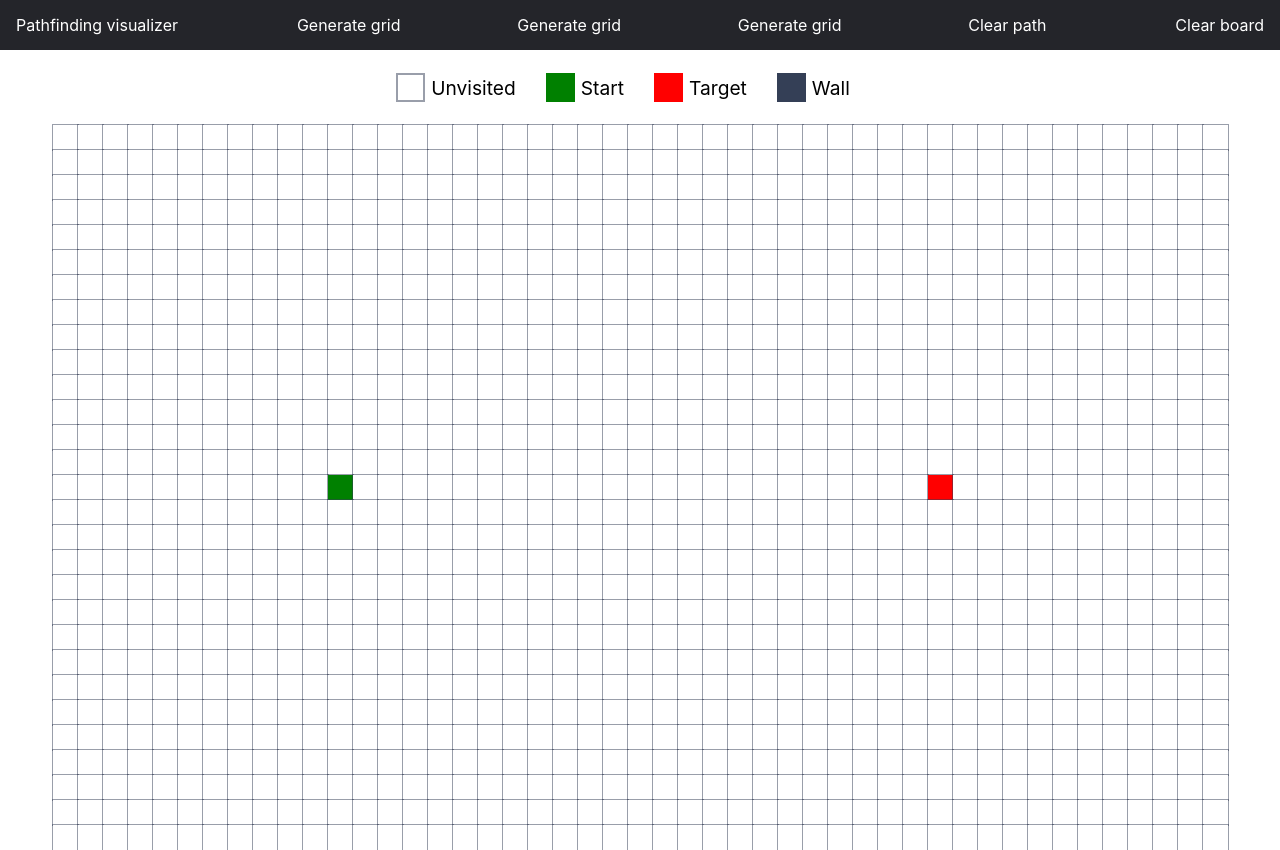
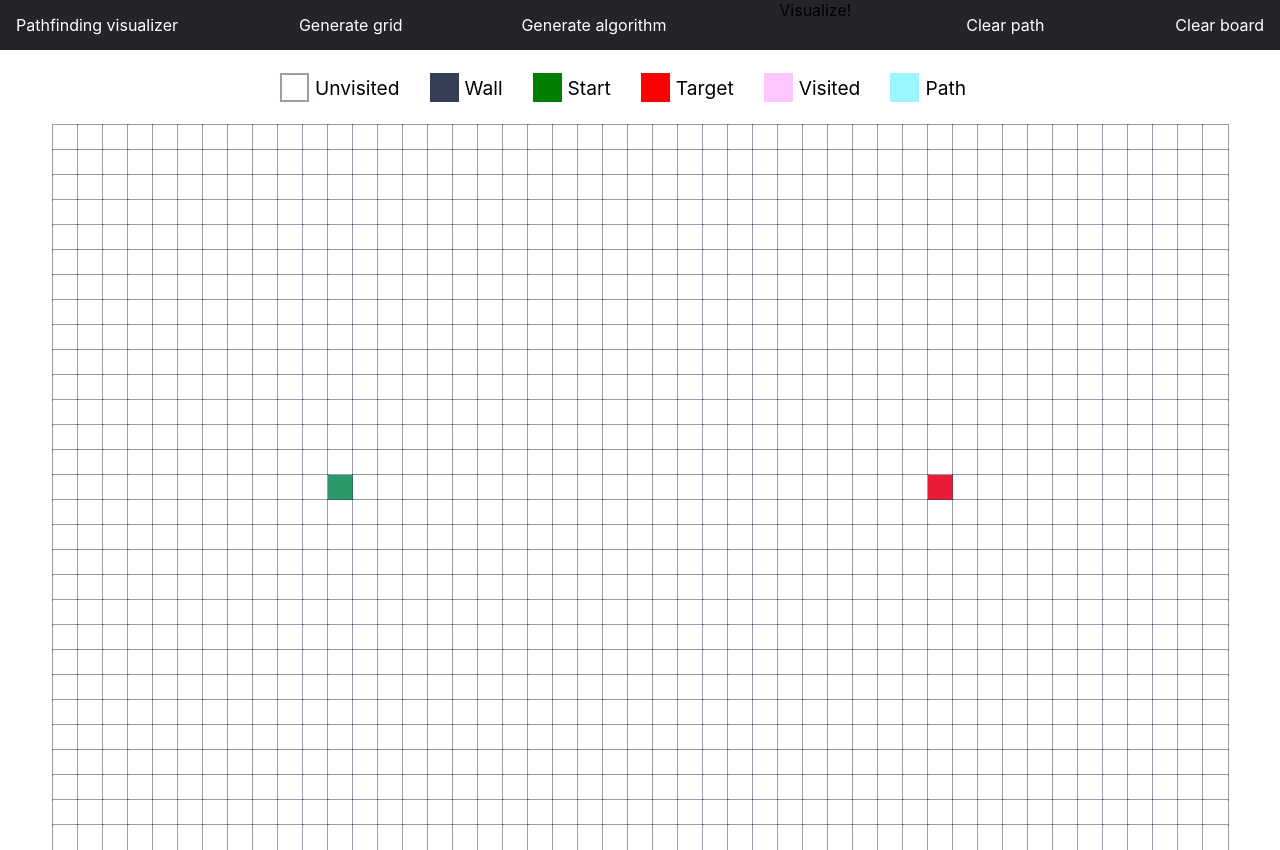
Before and after one commit to AliceHincu/Pathfinding-visualizer-react, a React (Create React App) app: page / in a window 1280 px wide. Built offline with nearby package versions, Linux system fonts and the light colour scheme.

Commit message:
implemented dfs

```diff
--- a/src/components/board/Node.css
+++ b/src/components/board/Node.css
@@ -11,7 +11,7 @@
 
 .visited-node {
   animation-name: visitedNodeAnimation;
-  animation-duration: 0.3s;
+  animation-duration: 0.6s;
   animation-timing-function: ease-out;
   animation-delay: 0;
   animation-iteration-count: 1;
@@ -20,8 +20,6 @@
 }
 
 .path-node {
-  background-color: blue;
-
   animation-name: pathNodeAnimation;
   animation-duration: 0.3s;
   animation-timing-function: ease-out;
@@ -32,12 +30,12 @@
 }
 
 .start-node{
-    background-color: green;
+    background-color: #2c9968;
     cursor: pointer;
 }
 
 .target-node {
-    background-color: red;
+    background-color: #ec1c38;
     cursor: pointer;
 }
 
@@ -79,27 +77,15 @@
     border-radius: 100%;
   }
 
-  /* 12% {
-    background-color: #ffd6a5;
-  } */
-
-  24% {
+  15% {
     background-color: #fdffb6;
   }
 
-  /* 36% {
-    background-color: #caffbf;
-  } */
-
-  48% {
+  30% {
     background-color: #9bf6ff;
   }
 
-  /* 60% {
-    background-color: #a0c4ff;
-  } */
-
-  75% {
+  85% {
     transform: scale(1.2);
     background-color: #bdb2ff;
   }
@@ -113,21 +99,21 @@
 @keyframes pathNodeAnimation {
   0% {
     transform: scale(.3);
-    background-color: #250744;
+    background-color: #150c4d;
     border-radius: 100%;
   }
 
   50% {
-    background-color: #8c1bab;
+    background-color: #2a4dc1;
   }
 
   75% {
     transform: scale(1.2);
-    background-color: #eb7195;
+    background-color: #5698e2;
   }
 
   100% {
     transform: scale(1.0);
-    background-color: #f6db72;
+    background-color: #9bf6ff;
   }
 }
--- a/src/components/board/Node.tsx
+++ b/src/components/board/Node.tsx
@@ -100,8 +100,8 @@ const Node = ({ node }: NodeProps) => {
     <div
       className={`node ${nodeType}`}
       style={{ width: `${SQUARE_SIZE}px`, height: `${SQUARE_SIZE}px` }}
-      // onMouseDown={onMouseDownHandler}
-      // onMouseEnter={onMouseEnterHandler}
+      onMouseDown={onMouseDownHandler}
+      onMouseEnter={onMouseEnterHandler}
     ></div>
   );
 };
--- a/src/components/legend/Legend.css
+++ b/src/components/legend/Legend.css
@@ -54,6 +54,30 @@
     padding-right: 0px;
 }
 
+.column-container .visited-node{
+    background-color: #ffc6ff;
+    border: none;
+    outline: 2px solid #ffc6ff;
+    margin-right: 0.5rem;
+    cursor: pointer;
+
+    text-align: center;
+    padding-left: 0px;
+    padding-right: 0px;
+}
+
+.column-container .path-node{
+    background-color: #9bf6ff;
+    border: none;
+    outline: 2px solid #9bf6ff;
+    margin-right: 0.5rem;
+    cursor: pointer;
+
+    text-align: center;
+    padding-left: 0px;
+    padding-right: 0px;
+}
+
 .column-container > p{
     text-align: left;
     font-size: 1.2rem;
--- a/src/components/legend/Legend.tsx
+++ b/src/components/legend/Legend.tsx
@@ -1,5 +1,5 @@
 import { LEGEND_HEIGHT } from '../../constants/dimensions'
-import { START, TARGET, UNVISITED, WALL } from '../../constants/node-types';
+import { PATH, START, TARGET, UNVISITED, VISITED, WALL } from '../../constants/node-types';
 import { useAppDispatch } from '../../redux-features/hooks';
 import { changeType } from '../../redux-features/nodeSlice';
 import LegendNode from './Legend-node';
@@ -9,18 +9,18 @@ const Legend = () => {
     const dispatch = useAppDispatch();
 
     const updateNodeType = (type: string) => {
-      if(type !== 'start-node' && type !== 'target-node'){
         dispatch(changeType(type))
-      }
     }
 
     return (
       <div>
         <div className='legend-container' style={{height:`${LEGEND_HEIGHT}px`}}>
           <LegendNode title='Unvisited' classNameNode={UNVISITED} updateCallbackFunction={(type) => updateNodeType(type)}></LegendNode>
-          <LegendNode title='Start' classNameNode={START} updateCallbackFunction={(type) => updateNodeType(type)}></LegendNode>
-          <LegendNode title='Target' classNameNode={TARGET} updateCallbackFunction={(type) => updateNodeType(type)}></LegendNode>
           <LegendNode title='Wall' classNameNode={WALL} updateCallbackFunction={(type) => updateNodeType(type)}></LegendNode>
+          <LegendNode title='Start' classNameNode={START} updateCallbackFunction={() => {}}></LegendNode>
+          <LegendNode title='Target' classNameNode={TARGET} updateCallbackFunction={() => {}}></LegendNode>
+          <LegendNode title='Visited' classNameNode={VISITED} updateCallbackFunction={() => {}}></LegendNode>
+          <LegendNode title='Path' classNameNode={PATH} updateCallbackFunction={() => {}}></LegendNode>
           {/* add weight here */}
         </div>
       </div>
--- a/src/components/nav-menu/Nav-menu.tsx
+++ b/src/components/nav-menu/Nav-menu.tsx
@@ -1,3 +1,4 @@
+import { useEffect, useState } from "react";
 import {
   ANIMATION_MAZE_TIME,
   ANIMATION_PATH_NODE_TIME,
@@ -19,12 +20,15 @@ import {
   selectTargetCoords,
   setGrid,
   setNode,
+  setWallNode,
 } from "../../redux-features/boardSlice";
 import { useAppDispatch, useAppSelector } from "../../redux-features/hooks";
 import { randomMaze } from "../../utils/generation-maze/RandomMaze";
 import { recursiveDivisionMaze } from "../../utils/generation-maze/RecursiveDivisionMaze";
-import { generateInitalGrid, NodeInterface } from "../../utils/GridUtils";
+import { generateGridWithoutPath, generateInitalGrid, NodeInterface } from "../../utils/GridUtils";
 import { bfs, SolutionBFS } from "../../utils/pathfinding-algorithms/bfs";
+import DFS_Algo, { SolutionDFS } from "../../utils/pathfinding-algorithms/dfs";
+// import { DFS, SolutionDFS } from "../../utils/pathfinding-algorithms/dfs";
 import "./Nav-menu.css";
 
 const NavMenu = () => {
@@ -32,22 +36,37 @@ const NavMenu = () => {
   const startCoords = useAppSelector(selectStartCoords);
   const targetCoords = useAppSelector(selectTargetCoords);
   const dispatch = useAppDispatch();
+  const [selectedAlgorithm, setSelectedAlgorithm] = useState('');
 
   const undoWallsStartTarget = () => {
     //Make isWall prop false for start and target once the algorithm started
     const newStartNode = {
-      ...grid[startCoords.row][startCoords.col],
+      row: startCoords.row,
+      col: startCoords.col,
       isWall: false
     }
     const newTargetNode = {
-      ...grid[targetCoords.row][targetCoords.col],
+      row: targetCoords.row,
+      col: targetCoords.col,
       isWall: false
     }
-    dispatch(setNode(newStartNode))
-    dispatch(setNode(newTargetNode))
+    dispatch(setWallNode(newStartNode))
+    dispatch(setWallNode(newTargetNode))
   }
 
-  const clearPath = () => {};
+  // useEffect(() => {
+  //   console.log(grid)
+  // }, [grid])
+
+
+  const updateSelectedAlgorithm = (algorithm: string) => {
+    setSelectedAlgorithm(algorithm)
+    undoWallsStartTarget();
+  }
+
+  const clearPath = () => {
+    dispatch(setGrid(generateGridWithoutPath(grid)));
+  };
 
   const clearBoard = () => {
     dispatch(setGrid(generateInitalGrid()));
@@ -72,7 +91,7 @@ const NavMenu = () => {
 
   const animatePath = (path: NodeCoords[]) => {
     let i=0;
-    let interval = setInterval(() => { //setInterval because setTimeout causes lag.
+    let interval = setInterval(() => {
       const newNode = {
         ...grid[path[i].row][path[i].col],
         isPath: true,
@@ -87,9 +106,9 @@ const NavMenu = () => {
     }, ANIMATION_PATH_NODE_TIME)
   };
 
-  const animateVisitedNodes = (queue: NodeCoords[][], path: NodeCoords[]) => {
+  const animateVisitedNodes2D = (queue: NodeCoords[][], path: NodeCoords[]) => {
     let i=0;
-    let interval = setInterval(() => { //setInterval because setTimeout causes lag.
+    let interval = setInterval(() => {
       for(let j=0; j<queue[i].length;j++){
         const newNode = {
           ...grid[queue[i][j].row][queue[i][j].col],
@@ -105,6 +124,25 @@ const NavMenu = () => {
 
       i++;
     }, ANIMATION_VISITED_NODE_TIME)
+  };
+
+  const animateVisitedNodes1D = (stack: NodeCoords[], path: NodeCoords[]) => {
+    let i=0;
+    let interval = setInterval(() => { //setInterval because setTimeout causes lag.
+      const newNode = {
+        ...grid[stack[i].row][stack[i].col],
+        isVisited: true,
+      };
+
+      dispatch(setNode(newNode));
+
+      if(i==stack.length-1){
+        clearInterval(interval)
+        animatePath(path)
+      }
+
+      i++;
+    }, ANIMATION_VISITED_NODE_TIME*2)
   };
 
   const generateWalls = (generationAlgorithm: string) => {
@@ -123,34 +161,23 @@ const NavMenu = () => {
     animateMaze(queue);
   };
 
-  const runAlgorithm = (pathfindingAlgorithm: string) => {
-    undoWallsStartTarget();
-    switch (pathfindingAlgorithm) {
+  const runAlgorithm = () => {
+    switch (selectedAlgorithm) {
       case BFS:
-        const sol: SolutionBFS = bfs(grid, [startCoords.row, startCoords.col], [targetCoords.row, targetCoords.col]);
-        animateVisitedNodes(sol.queueVisitedAnimated, sol.path);
+        const solBsf: SolutionBFS = bfs(grid, [startCoords.row, startCoords.col], [targetCoords.row, targetCoords.col]);
+        animateVisitedNodes2D(solBsf.queueVisitedAnimated, solBsf.path);
+        break;
+      case DFS:
+        const solDfs:SolutionDFS|undefined = new DFS_Algo(grid, [startCoords.row, startCoords.col], [targetCoords.row, targetCoords.col]).run();
+        console.log(solDfs);
+        animateVisitedNodes1D(solDfs.queueVisitedAnimated, solDfs.path)
+        break;
     }
   };
 
   return (
     <div className="nav-bar">
       <div className="nav-bar-item">Pathfinding visualizer</div>
-
-      <div className="dropdown">
-        <button className="dropbtn">
-          Generate grid
-          <i
-            className="fa fa-caret-down"
-            style={{ margin: `0 0 0 0.5rem` }}
-          ></i>
-        </button>
-        <div className="dropdown-content">
-          <div onClick={() => generateWalls(RECURSIVE_DIVISON)}>
-            Recursive Division
-          </div>
-          <div onClick={() => generateWalls(RANDOM)}>Random</div>
-        </div>
-      </div>
 
       <div className="dropdown">
         <button className="dropbtn">
@@ -170,19 +197,23 @@ const NavMenu = () => {
 
       <div className="dropdown">
         <button className="dropbtn">
-          Generate grid
+          Generate algorithm
           <i
             className="fa fa-caret-down"
             style={{ margin: `0 0 0 0.5rem` }}
           ></i>
         </button>
         <div className="dropdown-content">
-          <div onClick={() => runAlgorithm(DFS)}>{DFS}</div>
-          <div onClick={() => runAlgorithm(BFS)}>{BFS}</div>
-          <div onClick={() => runAlgorithm(GREEDY_BFS)}>{GREEDY_BFS}</div>
-          <div onClick={() => runAlgorithm(DIJKSTRA)}>{DIJKSTRA}</div>
-          <div onClick={() => runAlgorithm(A_STAR)}>{A_STAR}</div>
+          <div onClick={() => updateSelectedAlgorithm(DFS)}>{DFS}</div>
+          <div onClick={() => updateSelectedAlgorithm(BFS)}>{BFS}</div>
+          <div onClick={() => updateSelectedAlgorithm(GREEDY_BFS)}>{GREEDY_BFS}</div>
+          <div onClick={() => updateSelectedAlgorithm(DIJKSTRA)}>{DIJKSTRA}</div>
+          <div onClick={() => updateSelectedAlgorithm(A_STAR)}>{A_STAR}</div>
         </div>
+      </div>
+
+      <div className="visualize-btn" onClick={() => runAlgorithm()}>
+        Visualize!
       </div>
 
       <div className="nav-bar-item" onClick={clearPath}>
--- a/src/redux-features/boardSlice.ts
+++ b/src/redux-features/boardSlice.ts
@@ -46,8 +46,7 @@ export const boardSlice = createSlice({
       state.grid = action.payload
     },
     setNode: (state, action: PayloadAction<NodeInterface>) => {
-      let node = action.payload;
-      state.grid[node.row][node.col] = node;
+      state.grid[action.payload.row][action.payload.col] = {...action.payload};
     },
     setWallNode: (state, action: PayloadAction<{row: number, col: number, isWall: boolean}>) => {
       const row = action.payload.row;
--- a/src/utils/GridUtils.ts
+++ b/src/utils/GridUtils.ts
@@ -40,6 +40,27 @@ export const generateInitalGrid = () => {
     return grid;
 }
 
+export const generateGridWithoutPath = (initialGrid: NodeInterface[][]) => {
+    const newGrid: NodeInterface[][] = []
+
+    for(let row = 0; row < ROW_COUNT; row++) {
+        const currentRow = [];
+
+        for(let col = 0; col < COLUMN_COUNT; col++) {
+            const node = {
+                ...initialGrid[row][col],
+                isVisited: false,
+                isPath: false
+            }
+            currentRow.push(node);
+        }
+
+        newGrid.push(currentRow);
+    }
+
+    return newGrid;
+}
+
 export const generateNodeKey = (row: number, col: number) => {
     return (row * ROW_COUNT + col).toString();
 }
--- a/src/utils/pathfinding-algorithms/bfs.ts
+++ b/src/utils/pathfinding-algorithms/bfs.ts
@@ -25,12 +25,12 @@ const isSolution = (node: number[], target: number[]) => {
     return node[0] === target[0] && node[1] == target[1]
 }
 
-const recreatePath = (visited:  Map<string, NodeCoords | null>, targetCoords: number[]) => {
+const recreatePath = (parentMap:  Map<string, NodeCoords | null>, targetCoords: number[]) => {
     let path = []
-    let current: NodeCoords|null|undefined = visited.get(targetCoords.toString());
+    let current: NodeCoords|null|undefined = parentMap.get(targetCoords.toString());
     while (current != null) {
         path.push(current);
-        current = visited.get([current.row, current.col].toString());
+        current = parentMap.get([current.row, current.col].toString());
     }
     return path.reverse()
 }
@@ -45,11 +45,11 @@ export const bfs = (grid: NodeInterface[][], startCoords: number[], targetCoords
     const queue: number[][] = [];
     const queueVisitedAnimated: NodeCoords[][] = []
     // Stores the node and the prev node
-    const visited = new Map<string, NodeCoords | null>();
+    const parentMap = new Map<string, NodeCoords | null>();
 
     // Mark the starting cell as visited and push it into the queue
     queue.push(startCoords);
-    visited.set(startCoords.toString(), null); // Mark source as visited
+    parentMap.set(startCoords.toString(), null); // Mark source as visited
 
     // Iterate while the queue is not empty and target is not reached
     let currentNode: number[];
@@ -64,8 +64,8 @@ export const bfs = (grid: NodeInterface[][], startCoords: number[], targetCoords
             const newNodeCoords: number[] = [currentNode[0] + direction.row[i], currentNode[1] + direction.col[i]]
 
             if (isSolution(newNodeCoords, targetCoords)) {
-                visited.set(targetCoords.toString(), {row:currentNode[0], col:currentNode[1]})
-                let path = recreatePath(visited, targetCoords);
+                parentMap.set(targetCoords.toString(), {row:currentNode[0], col:currentNode[1]})
+                let path = recreatePath(parentMap, targetCoords);
                 path = path.slice(1, path.length)
                 return {
                     path: path,
@@ -73,8 +73,8 @@ export const bfs = (grid: NodeInterface[][], startCoords: number[], targetCoords
                 }
             }
 
-            if (isValid(grid, visited, newNodeCoords)) {
-                visited.set(newNodeCoords.toString(), {row:currentNode[0], col:currentNode[1]})
+            if (isValid(grid, parentMap, newNodeCoords)) {
+                parentMap.set(newNodeCoords.toString(), {row:currentNode[0], col:currentNode[1]})
                 queue.push(newNodeCoords);
                 currentVisitedForQueue.push({row: newNodeCoords[0], col: newNodeCoords[1]})
             }
--- /dev/null
+++ b/src/utils/pathfinding-algorithms/dfs.ts
@@ -0,0 +1,98 @@
+import { ROW_COUNT, COLUMN_COUNT } from "../../constants/grid-details";
+import { NodeCoords } from "../../redux-features/boardSlice";
+import { NodeInterface } from "../GridUtils";
+
+const direction = {
+    row: [-1, 0, 1, 0],
+    col: [0, 1, 0, -1]
+}
+
+export interface SolutionDFS{
+    path: NodeCoords[],
+    queueVisitedAnimated: NodeCoords[]
+}
+
+export default class DFS_Algo {
+    grid: NodeInterface[][];
+    startCoords: number[];
+    targetCoords: number[];
+    stack: number[][];
+    queueVisitedAnimated: NodeCoords[];
+    parentMap: Map<string, NodeCoords | null>;
+    solutionFound: boolean;
+
+    constructor(grid: NodeInterface[][], startCoords: number[], targetCoords: number[]){
+        this.grid = grid;
+        this.startCoords = startCoords;
+        this.targetCoords = targetCoords;
+        this.stack = [];
+        this.queueVisitedAnimated = [];
+        this.parentMap = new Map<string, NodeCoords | null>();
+        // this.parentMap.set(startCoords.toString(), null);
+        this.solutionFound = false;
+    }
+
+    run(): SolutionDFS {
+        const resultPath = this.dfsUtil(this.startCoords, null);
+        const result: SolutionDFS = {
+            path: resultPath == undefined ? [] : resultPath,
+            queueVisitedAnimated: this.queueVisitedAnimated
+        }
+        return result;
+    }
+
+    dfsUtil(currentNode: number[], parent:NodeCoords|null): NodeCoords[]|undefined {
+        if(this.solutionFound)
+            return;
+        if(!this.isValid(currentNode))
+            return;
+
+        // Mark the node as visited
+        this.parentMap.set(currentNode.toString(), parent)
+
+        if (this.isSolution(currentNode)) {
+            let path = this.recreatePath();
+            this.solutionFound = true;
+            return path;
+        }
+
+        this.queueVisitedAnimated.push({row: currentNode[0], col: currentNode[1]})
+
+        // Push all the adjacent cells
+        for (var i = 0; i < 4; i++) {
+            const newNodeCoords: number[] = [currentNode[0] + direction.row[i], currentNode[1] + direction.col[i]]
+            let result = this.dfsUtil(newNodeCoords, {row: currentNode[0], col: currentNode[1]})
+            if(result != null)
+                return result;
+        }
+
+    }
+
+    // Function to check if a cell can be visited or not
+    isValid(nodeCoords: number[]): boolean {
+        // If cell lies out of bounds
+        if (nodeCoords[0] < 0 || nodeCoords[1] < 0 || nodeCoords[0] >= ROW_COUNT || nodeCoords[1] >= COLUMN_COUNT)
+            return false;
+
+        // If cell is already visited or is a wall
+        if (this.parentMap.has(nodeCoords.toString()) || this.grid[nodeCoords[0]][nodeCoords[1]].isWall)
+            return false;
+
+        // Otherwise
+        return true;
+    }
+
+    isSolution(node: number[]): boolean {
+        return node[0] === this.targetCoords[0] && node[1] == this.targetCoords[1]
+    }
+
+    recreatePath(): NodeCoords[] {
+        let path: NodeCoords[] = []
+        let current: NodeCoords|null|undefined = this.parentMap.get(this.targetCoords.toString());
+        while (current != null) {
+            path.push(current);
+            current = this.parentMap.get([current.row, current.col].toString());
+        }
+        return path.reverse()
+    }
+}
```
Lines whose indentation alone changed are shown as unchanged.
